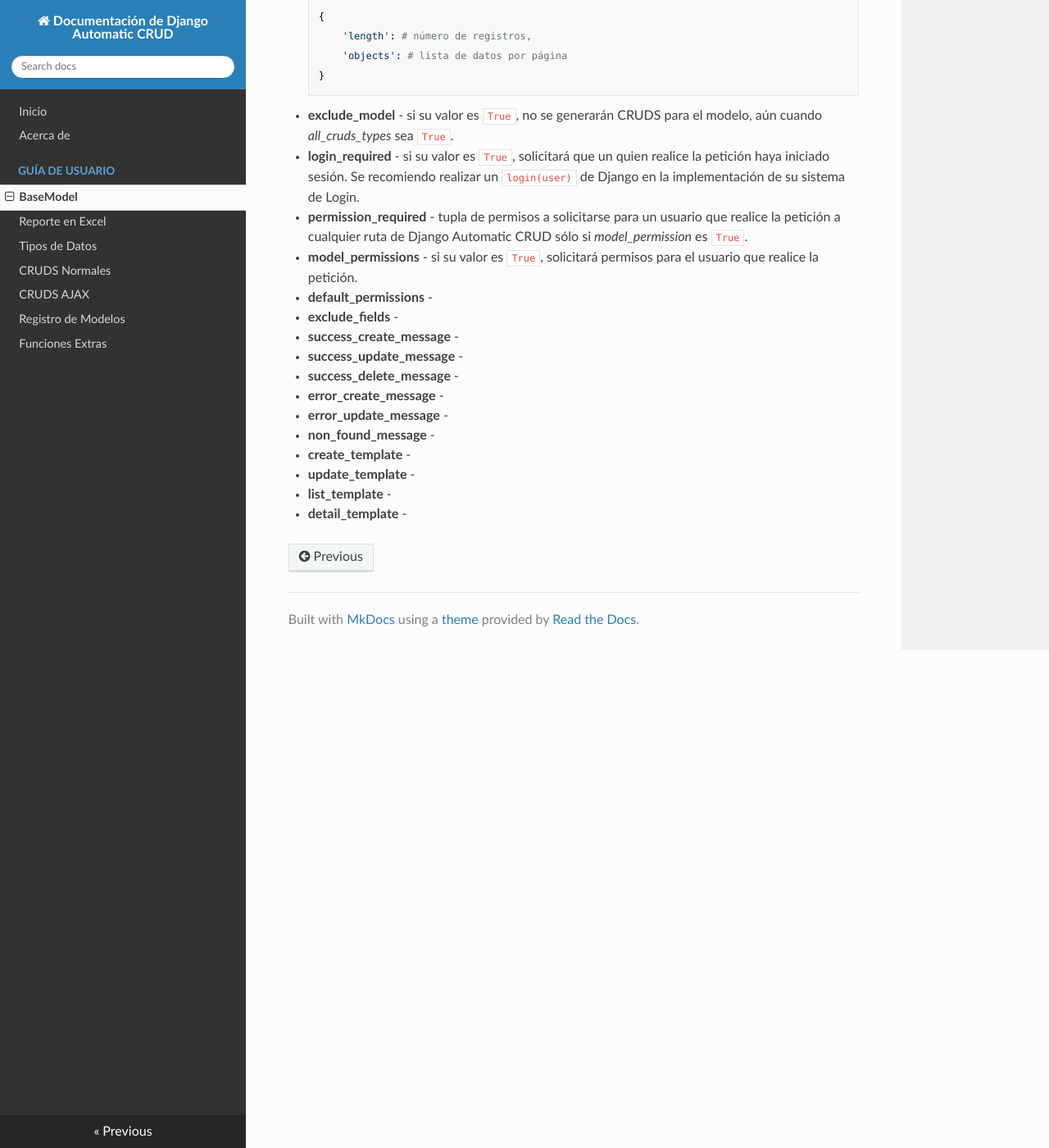
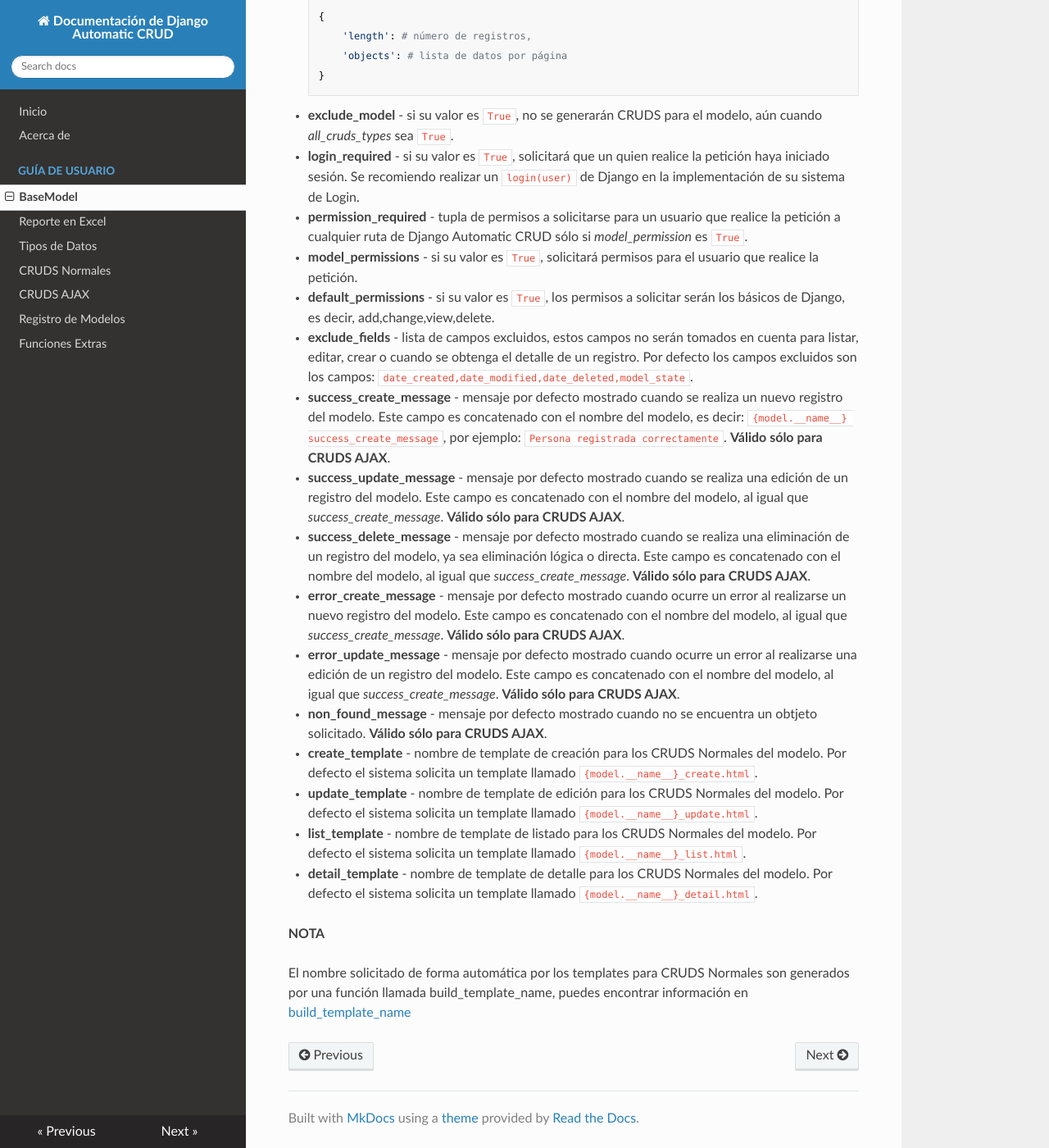
Before and after one commit to developerpe/django-automatic-crud, an MkDocs documentation site: the page built from docs/docs/base-model.md, in a window 1280 px wide and 1400 px high, scrolled down 1246 px. Shown: the whole window at 82% size. Built offline with MkDocs 1.6.1, drawn with Linux system fonts in a browser that asks for light colours; nearby versions of some CDN libraries; some of the changed text lies outside the part shown.

Commit message:
terminada documentacion de BaseModel, modificado README.rst de repositorio

````diff
--- a/docs/docs/base-model.md
+++ b/docs/docs/base-model.md
@@ -23,7 +23,7 @@ date_modified = models.DateTimeField('Fecha de Modificación', auto_now=True, au
 date_deleted = models.DateTimeField('Fecha de Eliminación', auto_now=True, auto_now_add=False)
 ```
 
-> model_state_ es usado dentro de Django Automatic CRUD para la eliminación lógica.
+> model*state* es usado dentro de Django Automatic CRUD para la eliminación lógica.
 
 Y los siguientes atributos:
 
@@ -36,7 +36,7 @@ Y los siguientes atributos:
     permission_required = ()
     model_permissions = False
     default_permissions = False
-    exclude_fields = ['date_created','date_modified','date_deleted','state']
+    exclude_fields = ['date_created','date_modified','date_deleted','model_state']
 
     success_create_message = "registrado correctamente!"
     success_update_message = "actualizado correctamente!"
@@ -51,7 +51,7 @@ Y los siguientes atributos:
     list_template = None
     detail_template = None
 
-- **all_cruds_types** - si su valor es `True` generará CRUDS de tipo: Normales y AJAX, en `False` _no generará ningún CRUD.
+- **all_cruds_types** - si su valor es `True` generará CRUDS de tipo: Normales y AJAX, en `False` \_no generará ningún CRUD.
 - **normal_cruds** - si _all_cruds_types_ es `True`, el valor de este campo no será tomado en cuenta, si _all_cruds_types_ es `False` y este campo es `True`, generará CRUDS de tipo `Normal`.
 - **ajax_crud** - si _all_cruds_types_ es `True`, el valor de este campo no será tomado en cuenta, si _all_cruds_types_ es `False` y este campo es `True`, generará CRUDS de tipo `AJAX`.
 - **server_side** - si su valor es `True` se realizará la paginación del lado del servidor, esto es válido sólo para _CRUDS de tipo AJAX_, retornará la siguiente estructura:
@@ -61,22 +61,27 @@ Y los siguientes atributos:
             'objects': # lista de datos por página
         }
 
-- **exclude_model** - si su valor es `True`, no se generarán CRUDS para el modelo, aún cuando *all_cruds_types* sea `True`.
+- **exclude_model** - si su valor es `True`, no se generarán CRUDS para el modelo, aún cuando _all_cruds_types_ sea `True`.
 - **login_required** - si su valor es `True`, solicitará que un quien realice la petición haya iniciado sesión. Se recomiendo realizar un `login(user)` de Django en la implementación de su sistema de Login.
-- **permission_required** - tupla de permisos a solicitarse para un usuario que realice la petición a cualquier ruta de Django Automatic CRUD sólo si *model_permission* es `True`.
+- **permission_required** - tupla de permisos a solicitarse para un usuario que realice la petición a cualquier ruta de Django Automatic CRUD sólo si _model_permission_ es `True`.
 - **model_permissions** - si su valor es `True`, solicitará permisos para el usuario que realice la petición.
-- **default_permissions** -
-- **exclude_fields** -
+- **default_permissions** - si su valor es `True`, los permisos a solicitar serán los básicos de Django, es decir, add,change,view,delete.
+- **exclude_fields** - lista de campos excluidos, estos campos no serán tomados en cuenta para listar, editar, crear o cuando se obtenga el detalle de un registro. Por defecto los campos excluidos son los campos: `date_created,date_modified,date_deleted,model_state`.
 
-- **success_create_message** -
-- **success_update_message** -
-- **success_delete_message** -
+- **success_create_message** - mensaje por defecto mostrado cuando se realiza un nuevo registro del modelo. Este campo es concatenado con el nombre del modelo, es decir: `{model.__name__} success_create_message`, por ejemplo: `Persona registrada correctamente`. **Válido sólo para CRUDS AJAX**.
+- **success_update_message** - mensaje por defecto mostrado cuando se realiza una edición de un registro del modelo. Este campo es concatenado con el nombre del modelo, al igual que _success_create_message_. **Válido sólo para CRUDS AJAX**.
+- **success_delete_message** - mensaje por defecto mostrado cuando se realiza una eliminación de un registro del modelo, ya sea eliminación lógica o directa. Este campo es concatenado con el nombre del modelo, al igual que _success_create_message_. **Válido sólo para CRUDS AJAX**.
 
-- **error_create_message** -
-- **error_update_message** -
-- **non_found_message** -
+- **error_create_message** - mensaje por defecto mostrado cuando ocurre un error al realizarse un nuevo registro del modelo. Este campo es concatenado con el nombre del modelo, al igual que _success_create_message_. **Válido sólo para CRUDS AJAX**.
+- **error_update_message** - mensaje por defecto mostrado cuando ocurre un error al realizarse una edición de un registro del modelo. Este campo es concatenado con el nombre del modelo, al igual que _success_create_message_. **Válido sólo para CRUDS AJAX**.
+- **non_found_message** - mensaje por defecto mostrado cuando no se encuentra un obtjeto solicitado. **Válido sólo para CRUDS AJAX**.
 
-- **create_template** -
-- **update_template** -
-- **list_template** -
-- **detail_template** -
+- **create_template** - nombre de template de creación para los CRUDS Normales del modelo. Por defecto el sistema solicita un template llamado `{model.__name__}_create.html`.
+- **update_template** - nombre de template de edición para los CRUDS Normales del modelo. Por defecto el sistema solicita un template llamado `{model.__name__}_update.html`.
+- **list_template** - nombre de template de listado para los CRUDS Normales del modelo. Por defecto el sistema solicita un template llamado `{model.__name__}_list.html`.
+- **detail_template** - nombre de template de detalle para los CRUDS Normales del modelo. Por defecto el sistema solicita un template llamado `{model.__name__}_detail.html`.
+
+
+**NOTA**
+
+El nombre solicitado de forma automática por los templates para  CRUDS Normales son generados por una función llamada build_template_name, puedes encontrar información en [build_template_name](extra-functions.md)
````
Also changed, not shown: README.rst, docs/docs/extra-functions.md (added), 1 other file.
